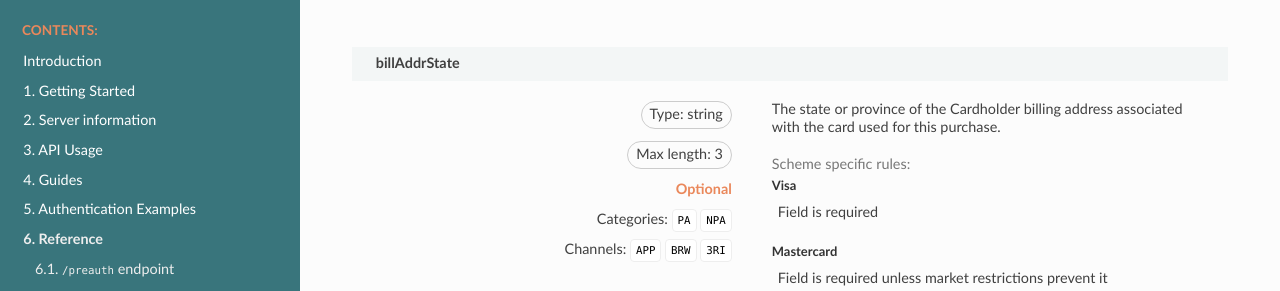
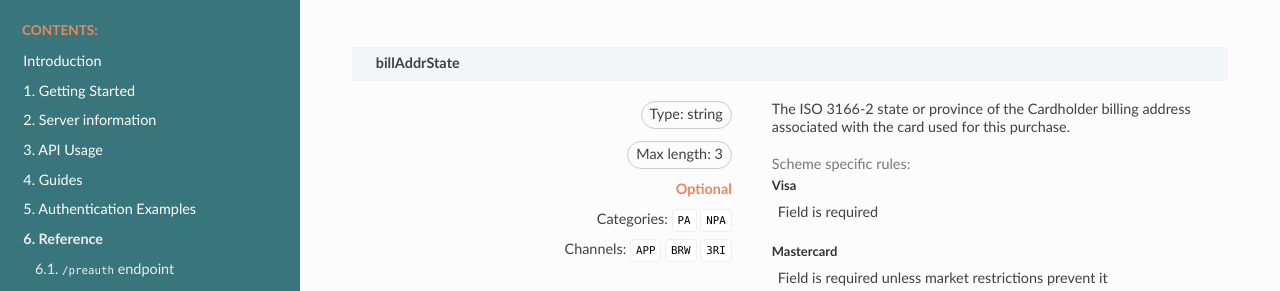
Before and after one commit to clearhaus/3DSv2-api-documentation, a Sphinx documentation site: the page built from source/reference.rst, in a window 1280 px wide and 900 px high, scrolled down 6347 px. Shown: the part 158-449 px from the top of the window. Built offline with Sphinx 7.4.7 and the Read the Docs theme 2.0.0, drawn with Linux system fonts in a browser that asks for light colours; some of the changed text lies outside the part shown.

Commit message:
Describe state ISO standard.

```diff
--- a/source/_static/areq_210.html
+++ b/source/_static/areq_210.html
@@ -582,7 +582,7 @@ Channels:
 </div>
 </div>
 </td>
-<td class='argdesc'><div class='decscription'>The state or province of the Cardholder billing address associated with the card used for this purchase.</div>
+<td class='argdesc'><div class='decscription'>The ISO 3166-2 state or province of the Cardholder billing address associated with the card used for this purchase.</div>
 <div class='conditions'>
 </div>
 <p class='enumDescriptionHeader'>
@@ -2559,7 +2559,7 @@ Channels:
 </div>
 </div>
 </td>
-<td class='argdesc'><div class='decscription'>The state or province of the shipping address associated with the card being used for this purchase.</div>
+<td class='argdesc'><div class='decscription'>The ISO 3166-2 state or province of the shipping address associated with the card being used for this purchase.</div>
 <div class='conditions'>
 </div>
 <p class='enumDescriptionHeader'>
```
